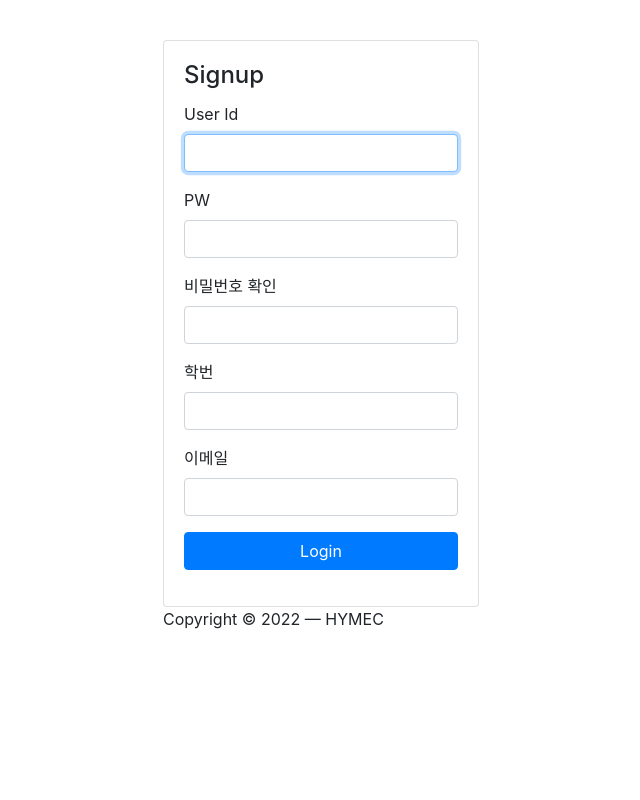
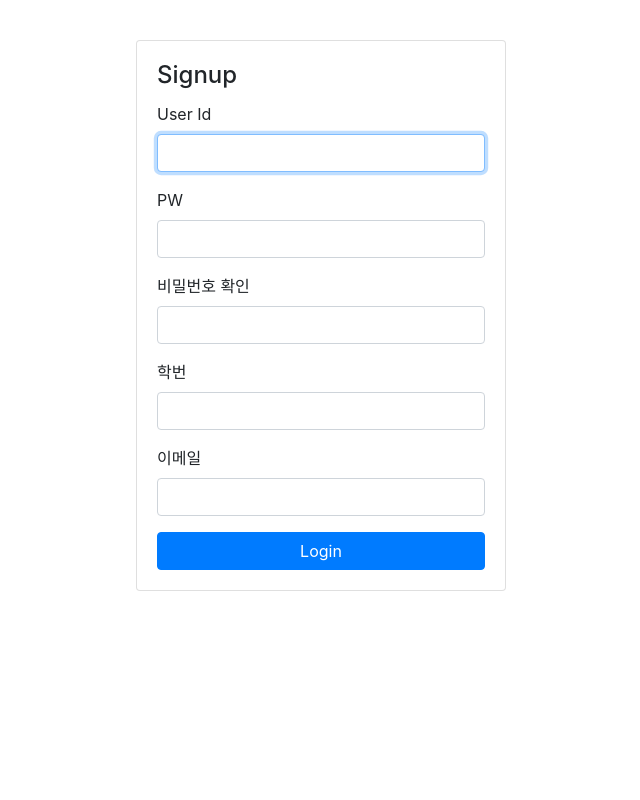
Before and after one commit to minhongpark-s/HM_MaterialDB, a Django app: page /common/signup/ in a window 1280 px wide. Shown: the whole page, without its empty margins (319-959 px from the left). Run offline with Django 4.2, Linux system fonts and the light colour scheme; some libraries are stand-ins or nearby versions.

Commit message:
3/20 login,signup page moblie fixed

```diff
--- a/common/templates/common/signup.html
+++ b/common/templates/common/signup.html
@@ -1,18 +1,19 @@
 {% block content %}
+<!doctype html>
+<html lang="en">
   <head>
+    <!-- Required meta tags -->
     <meta charset="utf-8">
-	<meta name="author" content="Kodinger">
-	<meta name="viewport" content="width=device-width,initial-scale=1">
-	<title>My Login Page</title>
+    <meta name="viewport" content="width=device-width, initial-scale=1">
+
+    <!-- Bootstrap CSS -->
+    <link href="https://cdn.jsdelivr.net/npm/bootstrap@5.1.3/dist/css/bootstrap.min.css" rel="stylesheet" integrity="sha384-1BmE4kWBq78iYhFldvKuhfTAU6auU8tT94WrHftjDbrCEXSU1oBoqyl2QvZ6jIW3" crossorigin="anonymous">
     <link rel="stylesheet" href="https://stackpath.bootstrapcdn.com/bootstrap/4.3.1/css/bootstrap.min.css" integrity="sha384-ggOyR0iXCbMQv3Xipma34MD+dH/1fQ784/j6cY/iJTQUOhcWr7x9JvoRxT2MZw1T" crossorigin="anonymous">
-	<link rel="stylesheet" type="text/css" href="css/my-login.css">
+
+    <title>Sign up page</title>
   </head>
-<section class="h-100">
-		<div class="container h-100">
-			<div class="row justify-content-md-center h-100">
-				<div class="card-wrapper">
-					<div class="brand">
-					</div>
+  <body>
+    <div class="container" style="margin-top:0px; max-width: 400px; min-width: 300px;">
     <div class="card fat" style="margin-top:40px">
         <div class="card-body">
             <h4 class="card-title">Signup</h4>
@@ -70,11 +71,8 @@
             </form>
         </div>
     </div>
-					<div class="footer">
-						Copyright &copy; 2022 &mdash; HYMEC
 </div>
-				</div>
-			</div>
-		</div>
-	</section>
+<script src="https://cdn.jsdelivr.net/npm/bootstrap@5.1.3/dist/js/bootstrap.bundle.min.js" integrity="sha384-ka7Sk0Gln4gmtz2MlQnikT1wXgYsOg+OMhuP+IlRH9sENBO0LRn5q+8nbTov4+1p" crossorigin="anonymous"></script>
+</body>
+</html>
 {% endblock %}
```
Also changed, not shown: common/templates/common/login.html (+6 -17 lines). Lines whose indentation alone changed are shown as unchanged.
